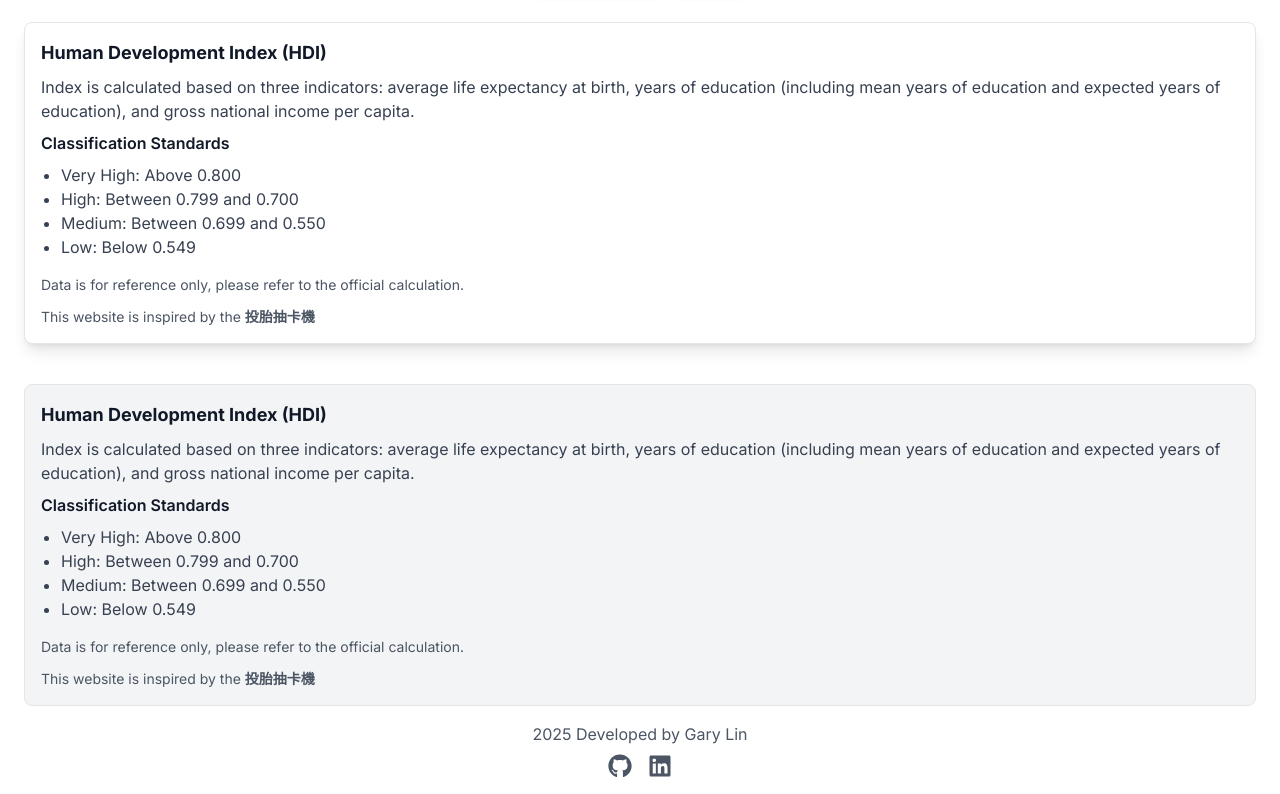
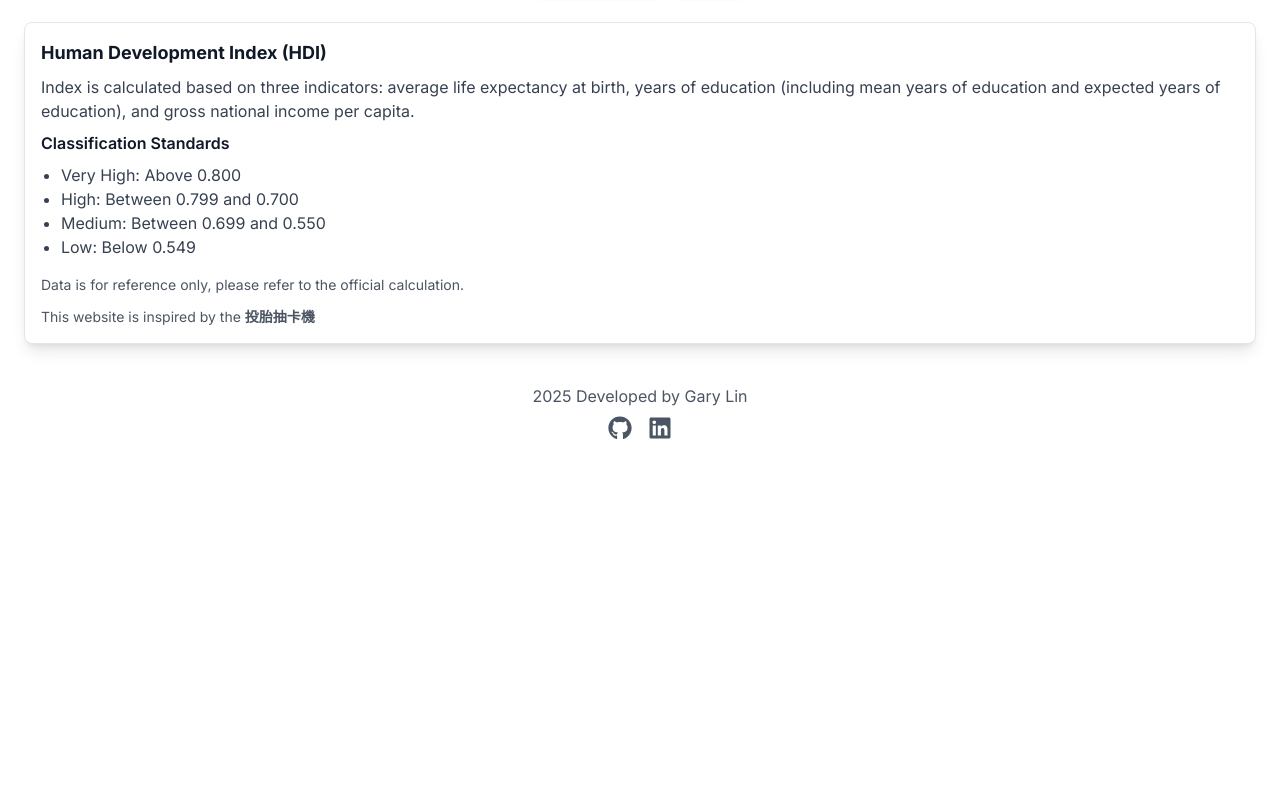
Before and after one commit to garylin0969/life-restart, a Next.js app: page /en in a window 1280 px wide. Shown: the part 352-1146 px from the top of the page. After the commit the page ends 808 px from the top, so only its background shows below. Built offline with nearby package versions, Linux system fonts and the light colour scheme.

Commit message:
refactor: remove HDI explanation section from home page

```diff
--- a/src/app/[locale]/page.tsx
+++ b/src/app/[locale]/page.tsx
@@ -129,29 +129,6 @@ export default function HomePage() {
                         </p>
                     </CardContent>
                 </Card>
-                <div className="mt-4 p-4 border rounded-lg bg-gray-100 dark:bg-gray-800 dark:border-gray-700 flex-col flex gap-2">
-                    <h2 className="text-lg font-bold text-gray-900 dark:text-gray-100">{t('hdiExplanationTitle')}</h2>
-                    <p className="text-gray-700 dark:text-gray-300">{t('hdiExplanation')}</p>
-                    <h3 className="font-semibold text-gray-900 dark:text-gray-100">{t('hdiStandardsTitle')}</h3>
-                    <ul className="list-disc pl-5">
-                        <li className="text-gray-700 dark:text-gray-300">{t('hdiStandardVeryHigh')}</li>
-                        <li className="text-gray-700 dark:text-gray-300">{t('hdiStandardHigh')}</li>
-                        <li className="text-gray-700 dark:text-gray-300">{t('hdiStandardMedium')}</li>
-                        <li className="text-gray-700 dark:text-gray-300">{t('hdiStandardLow')}</li>
-                    </ul>
-                    <p className="mt-2 text-sm text-gray-600 dark:text-gray-400">{t('disclaimer')}</p>
-                    <p className="mt-1 text-sm text-gray-600 dark:text-gray-400">
-                        {t('inspiration')}
-                        <a
-                            className="font-semibold"
-                            href="https://dweam.xyz/luck"
-                            target="_blank"
-                            rel="noopener noreferrer"
-                        >
-                            投胎抽卡機
-                        </a>
-                    </p>
-                </div>
             </div>
             <footer className="p-4 text-center">
                 <p className="text-gray-600 dark:text-gray-400">2025 Developed by Gary Lin</p>
```
